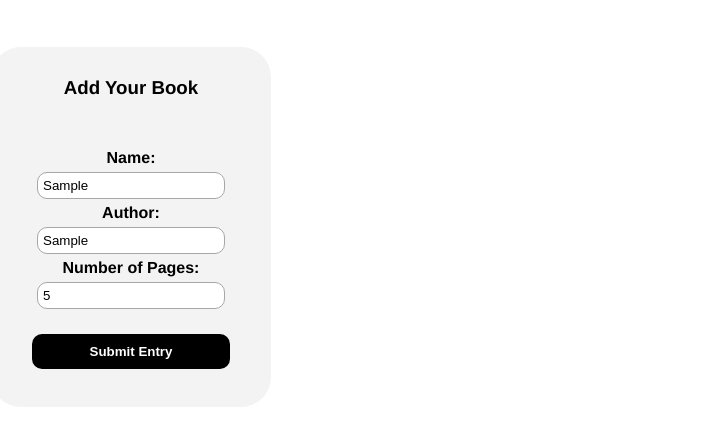
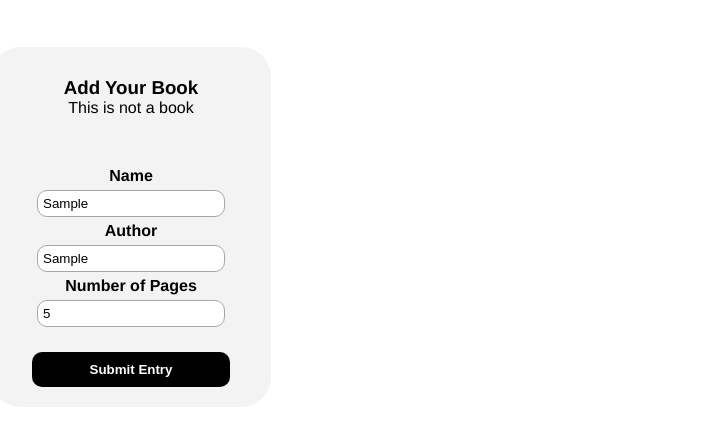
Before and after one commit to axelquartz/library, a plain HTML site: page index.html in a window 1280 px wide. Both pictures are taken after typing "Sample", "Sample", "5" into the empty fields and a click on the button "Submit Entry". Shown: the part 90-516 px from the top of the page, without its empty margins (17-719 px from the left). Drawn offline with Linux system fonts and the light colour scheme.

Commit message:
Form validation is working in each form card

```diff
--- a/index.html
+++ b/index.html
@@ -5,7 +5,7 @@
     <meta http-equiv="X-UA-Compatible" content="IE=edge" />
     <meta name="viewport" content="width=device-width, initial-scale=1.0" />
     <link rel="stylesheet" href="style.css" />
-    <script src="script.js" defer></script>
+    <script defer src="script.js"></script>
     <title>Library</title>
   </head>
   <body>
@@ -14,25 +14,24 @@
       <div class="card" id="card-form">
         <div class="inputs-group">
           <h3>Add Your Book</h3>
-          <div id="nameDiv" class="input">
-            Name:
-            <div>
-              <input id="name" type="text" placeholder="Book Name" />
+          <div id="error"></div>
+
+          <form id="form">
+            <div id="nameDiv" class="input">
+              <label for="name">Name</label>
+              <input id="name" type="text" placeholder="Book Name..." name="name"/>
             </div>
-          </div>
-          <div class="input">
-            Author:
-            <div>
-              <input id="author" type="text" placeholder="Author" />
+            <div class="input">
+              <label for="author">Author</label>
+              <input id="author" type="text" placeholder="Author..." name="author"/>
+              </div>
+            <div class="input">
+              <label for="number">Number of Pages</label>
+              <input id="pages" type="number" placeholder="123..." name="number"/>
             </div>
-          </div>
-          <div class="input">
-            Number of Pages:
-            <div>
-              <input id="pages" type="number" placeholder="123" />
-            </div>
-          </div>
-          <button id="entry">Submit Entry</button>
+              <button type="submit" id="entry">Submit Entry</button>
+          </form>
+
         </div>
       </div>
     </div>
--- a/script.js
+++ b/script.js
@@ -1,202 +1,141 @@
 let myLibrary = [];
 
-//Class creation
-class Book {
-  constructor(title, author, pages) {
+// Event listeners without the value
+let justTitle = document.getElementById('name')
+let justAuthor = document.getElementById('author');
+let justPages = document.getElementById('pages')
+let form = document.getElementById('form')
+let errorElement = document.getElementById('error')
+
+// Form validation
+form.addEventListener('submit', function(e){
+
+  let messages = []
+  if (justTitle.value === '' || justTitle.value == null){
+    messages.push('Name is required')
+  }
+  if (justAuthor.value === '' || justTitle.value == null){
+    messages.push('Name is required')
+  }
+  if (justPages.value.length < 2){
+    messages.push('This is not a book')
+  }
+  if (messages.length > 0){
+    e.preventDefault()
+    errorElement.innerText = messages.join(', ')
+  }else{
+    displayBooks()
+    e.preventDefault()
+
+  }
+
+})
+
+function Book(title, author, pages){
         this.title = title;
         this.author = author;
         this.pages = pages;
 }
-  pushValues(title, author, pages) {
-    title = document.getElementById("name").value;
-    author = document.getElementById("author").value;
-    pages = document.getElementById("pages").value;
 
+function displayBooks(title, author, pages){
+    title = document.getElementById('name').value
+    author = document.getElementById('author').value;
+    pages = document.getElementById('pages').value
+    // let grade = document.getElementById('grade').value;
+
+    // Push user values to array
     myLibrary.push(new Book(title, author, pages));
 
     for (let i = myLibrary.length - 1; i != myLibrary.length; i++) {
         //Add a bew card
-      cardsContainer = document.querySelector(".cards-container");
-      let newCard = document.createElement("div");
-      newCard.className = "card";
-      newCard.setAttribute("id", i);
-      cardsContainer.append(newCard);
+        cardsContainer = document.querySelector('.cards-container')
+        let newCard = document.createElement('div')
+        newCard.className = 'card';
+        newCard.setAttribute('id', i);
+        cardsContainer.append(newCard)
 
         // Add remove button
-      newRemoveButton = document.createElement("button");
-      newRemoveButton.className = "remove-button";
-      newCard.append(newRemoveButton);
-      newRemoveButton.innerText = "x";
+        newRemoveButton = document.createElement('button')
+        newRemoveButton.className = 'remove-button'
+        newCard.append(newRemoveButton)
+        newRemoveButton.innerText = 'x'
 
         //Add text info of the new added card
-      newBr = document.createElement("br");
-      p1 = document.createElement("p");
-      p2 = document.createElement("p");
-      p3 = document.createElement("p");
+        newBr = document.createElement('br')
+        p1 = document.createElement('p')
+        p2 = document.createElement('p')
+        p3 = document.createElement('p')
 
-      newCard.append(p1);
+        newCard.append(p1)
         p1.append(myLibrary[i].title);
 
-      newCard.append(p2);
+        newCard.append(p2)
 
-      p2.append(myLibrary[i].author);
+        p2.append(myLibrary[i].author)
 
-      newCard.append(p3);
+        newCard.append(p3)
 
-      p3.append(myLibrary[i].pages);
+        p3.append(myLibrary[i].pages)
 
         console.log(i);
 
         // Add toggle button
-      newToggle = document.createElement("button");
-      newToggle.className = "toggle";
-      newToggle.setAttribute("id", "toggle" + i);
+        newToggle = document.createElement('button')
+        newToggle.className = 'toggle'
+        newToggle.setAttribute('id', 'toggle' + i);
 
-      newCard.append(newToggle);
+        newCard.append(newToggle)
 
         // Set toggle button value as 'Not Readed'
-      let toggleModify = document.getElementById("toggle" + i);
-      toggleModify.value = "Not Readed";
+        let toggleModify = document.getElementById('toggle' + i)
+        toggleModify.value = 'Not Readed'
         toggleModify.innerText = toggleModify.value;
-      toggleModify.style.backgroundColor = "#ff4d47";
+        toggleModify.style.backgroundColor = '#ff4d47'
 
         // Toggle button If Else Statement
-      toggleModify.addEventListener("click", function toggleButton() {
-        if (toggleModify.value == "Not Readed") {
-          toggleModify.value = "Readed";
-          toggleModify.style.backgroundColor = "#509c1e";
-          toggleModify.innerText = toggleModify.value;
+        toggleModify.addEventListener('click', function toggleButton(){
+
+            if (toggleModify.value == 'Not Readed') {
+                toggleModify.value = 'Readed'
+                toggleModify.style.backgroundColor = '#509c1e'
+                toggleModify.innerText = toggleModify.value
             } else {
-          toggleModify.value = "Not Readed";
-          toggleModify.innerText = toggleModify.value;
-          toggleModify.style.backgroundColor = "#ff4d47";
+                toggleModify.value = 'Not Readed'
+                toggleModify.innerText = toggleModify.value
+                toggleModify.style.backgroundColor = '#ff4d47'
+
             }
-      });
+        })
 
         // Remove button functionality
-      newRemoveButton.addEventListener("click", function test() {
-        newCard.classList.remove("card");
+        newRemoveButton.addEventListener('click', function test(){
+            newCard.classList.remove('card')
             newCard.remove();
-        myLibrary.splice(i, 1);
-      });
+            myLibrary.splice(i,1)
+
+
+        })
 
         // console.log(myLibrary[i].title);
-      document.getElementById("name").value = "";
-      document.getElementById("author").value = "";
-      document.getElementById("pages").value = "";
+        document.getElementById('name').value = '';
+        document.getElementById('author').value = '';
+        document.getElementById('pages').value = '';
 
-      // Add readed status
+
+
+
+
+
     }
-    // Submit entry button
-    let entry = document.getElementById("entry");
-    entry.addEventListener("click", displayBooks);
 
-    // Submit entry by pressing 'enter'
-    document.addEventListener("keypress", function (e) {
-      if (e.key === "Enter") {
-        displayBooks();
+
 }
-    });
-  }
-}
-//Class creation
 
-// //Factory Function
-// function Book(title, author, pages){
-//         this.title = title;
-//         this.author = author;
-//         this.pages = pages;
-// }
-
-// function displayBooks(title, author, pages){
-//     title = document.getElementById('name').value
-//     author = document.getElementById('author').value;
-//     pages = document.getElementById('pages').value
-
-// // Push user values to array
-// myLibrary.push(new Book(title, author, pages));
-
-// for (let i = myLibrary.length - 1; i != myLibrary.length; i++) {
-//     //Add a bew card
-//     cardsContainer = document.querySelector('.cards-container')
-//     let newCard = document.createElement('div')
-//     newCard.className = 'card';
-//     newCard.setAttribute('id', i);
-//     cardsContainer.append(newCard)
-
-//     // Add remove button
-//     newRemoveButton = document.createElement('button')
-//     newRemoveButton.className = 'remove-button'
-//     newCard.append(newRemoveButton)
-//     newRemoveButton.innerText = 'x'
-
-//     //Add text info of the new added card
-//     newBr = document.createElement('br')
-//     p1 = document.createElement('p')
-//     p2 = document.createElement('p')
-//     p3 = document.createElement('p')
-
-//     newCard.append(p1)
-//     p1.append(myLibrary[i].title);
-
-//     newCard.append(p2)
-
-//     p2.append(myLibrary[i].author)
-
-//     newCard.append(p3)
-
-//     p3.append(myLibrary[i].pages)
-
-//     console.log(i);
-
-//     // Add toggle button
-//     newToggle = document.createElement('button')
-//     newToggle.className = 'toggle'
-//     newToggle.setAttribute('id', 'toggle' + i);
-
-//     newCard.append(newToggle)
-
-//     // Set toggle button value as 'Not Readed'
-//     let toggleModify = document.getElementById('toggle' + i)
-//     toggleModify.value = 'Not Readed'
-//     toggleModify.innerText = toggleModify.value;
-//     toggleModify.style.backgroundColor = '#ff4d47'
-
-//     // Toggle button If Else Statement
-//     toggleModify.addEventListener('click', function toggleButton(){
-
-//         if (toggleModify.value == 'Not Readed') {
-//             toggleModify.value = 'Readed'
-//             toggleModify.style.backgroundColor = '#509c1e'
-//             toggleModify.innerText = toggleModify.value
-//         } else {
-//             toggleModify.value = 'Not Readed'
-//             toggleModify.innerText = toggleModify.value
-//             toggleModify.style.backgroundColor = '#ff4d47'
-
-//         }
-//     })
-
-//     // Remove button functionality
-//     newRemoveButton.addEventListener('click', function test(){
-//         newCard.classList.remove('card')
-//         newCard.remove();
-//         myLibrary.splice(i,1)
-
-//     })
-
-//     // console.log(myLibrary[i].title);
-//     document.getElementById('name').value = '';
-//     document.getElementById('author').value = '';
-//     document.getElementById('pages').value = '';
-
-//     // Add readed status
-
-// }
-// }
 // // Submit entry button
 // let entry = document.getElementById('entry');
-// entry.addEventListener('click', displayBooks);
+// entry.addEventListener('click', function(){
+//   displayBooks()
+// });
 
 // // Submit entry by pressing 'enter'
 // document.addEventListener('keypress', function(e){
```
Lines whose indentation alone changed are shown as unchanged.
